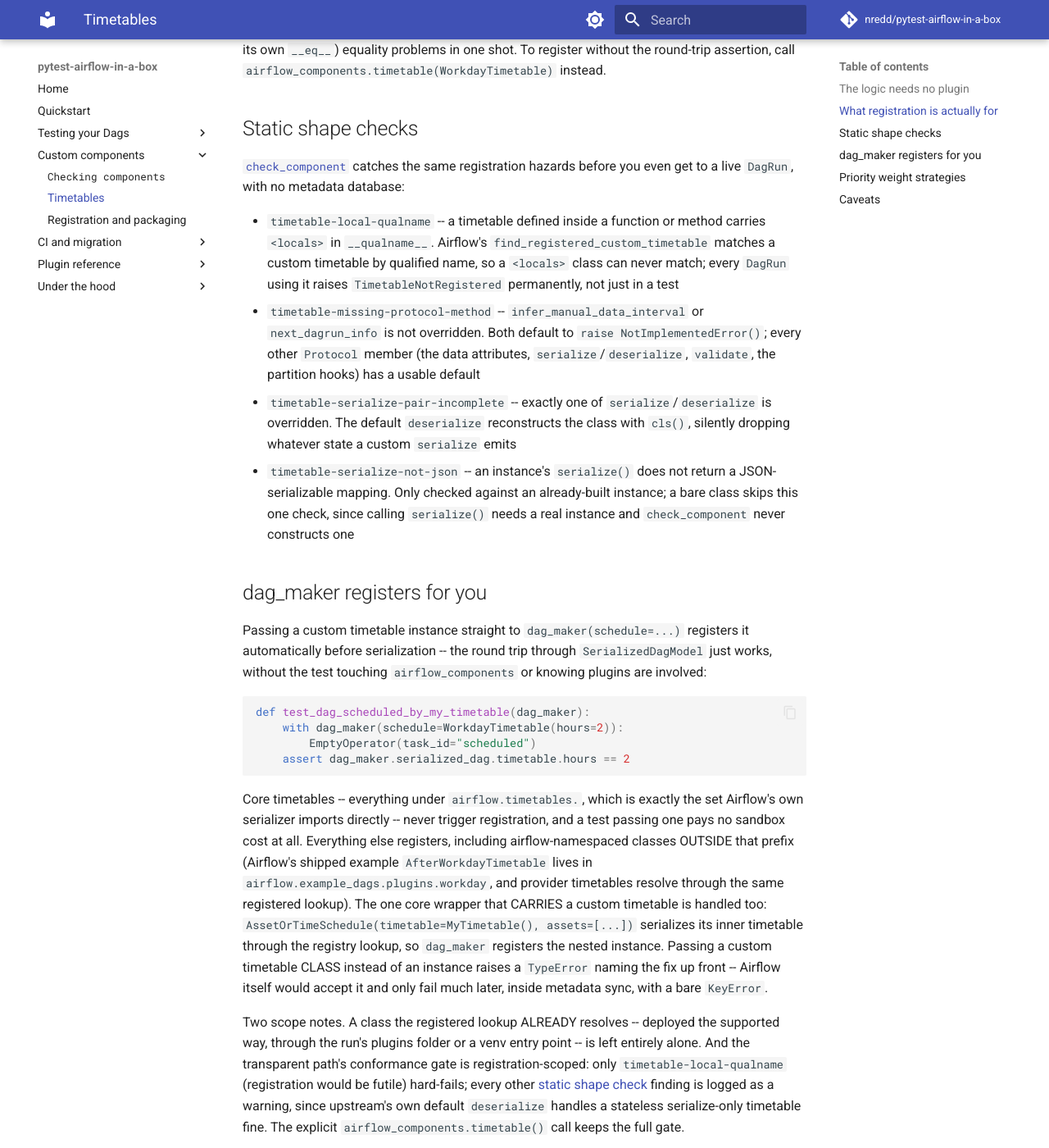
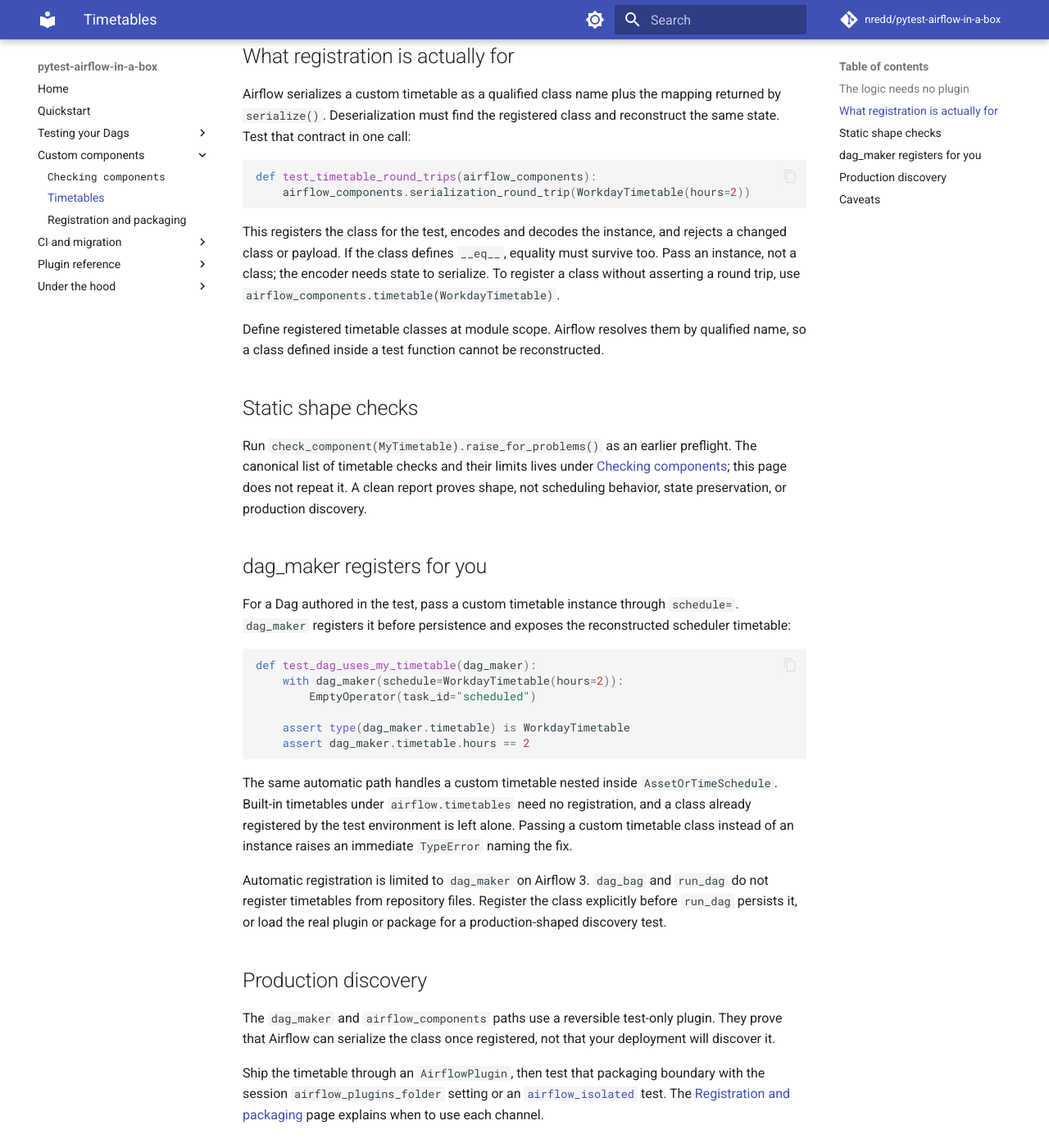
Before and after one commit to nredd/pytest-airflow-in-a-box, an MkDocs documentation site: the page built from docs/guide/custom-timetables.md, in a window 1280 px wide and 1400 px high, scrolled down 1278 px. Shown: the whole window at 82% size. Built offline with MkDocs 1.6.1 and Material for MkDocs 9.7.7, drawn with Linux system fonts in a browser that asks for light colours; comment, search, counter and statistics services are not loaded; some of the changed text lies outside the part shown.

Commit message:
docs: focus timetable testing guide

````diff
--- a/docs/guide/custom-timetables.md
+++ b/docs/guide/custom-timetables.md
@@ -1,144 +1,119 @@
 # Timetables
 
-Upstream's timetable documentation says a custom timetable "must be a subclass of
-`Timetable`, and be registered as a part of a plugin" -- and offers zero testing
-guidance. This page splits the problem the way it actually splits: the timetable's
-LOGIC needs nothing from this plugin, while registration -- the part that normally only
-breaks inside a running scheduler -- is one line.
+Test a custom timetable as three separate contracts:
+
+| Contract | Test |
+| --- | --- |
+| Scheduling behavior | Call the timetable directly |
+| Serialized state | Round-trip one instance with `airflow_components` |
+| Production discovery | Test the package or plugin that registers the class |
+
+Keeping those boundaries separate makes failures specific: logic tests need no Airflow
+registration, while a discovery test should not also be your scheduling algorithm test.
 
 ## The logic needs no plugin
 
-`next_dagrun_info` and `infer_manual_data_interval` are pure functions of a
-`DataInterval` and a `TimeRestriction`. Call them directly -- no registration, no
-fixture, no metadata database, not even this plugin:
+Call `next_dagrun_info` and `infer_manual_data_interval` on the timetable instance you
+constructed. These methods need no fixture, metadata database, or registration:
 
 ```python
 import pendulum
 from airflow.timetables.base import DataInterval, TimeRestriction
 
 
-def test_next_run_lands_on_the_next_workday():
+def test_workday_intervals():
     timetable = WorkdayTimetable()
-    info = timetable.next_dagrun_info(
+    monday = pendulum.datetime(2026, 1, 5, tz="UTC")
+    tuesday = pendulum.datetime(2026, 1, 6, tz="UTC")
+    expected = DataInterval(start=monday, end=tuesday)
+
+    automatic = timetable.next_dagrun_info(
         last_automated_data_interval=DataInterval(
             start=pendulum.datetime(2026, 1, 2, tz="UTC"),
             end=pendulum.datetime(2026, 1, 3, tz="UTC"),
         ),
         restriction=TimeRestriction(earliest=None, latest=None, catchup=True),
     )
-    assert info.run_after == pendulum.datetime(2026, 1, 6, tz="UTC")
+    manual = timetable.infer_manual_data_interval(run_after=tuesday)
+
+    assert automatic is not None
+    assert automatic.data_interval == expected
+    assert automatic.run_after == tuesday
+    assert manual == expected
 ```
 
-Test the scheduling behavior this way first. It is fast, deterministic, and covers the
-part of a timetable that actually contains decisions.
+Cover the boundary conditions your timetable owns: first run, catchup on and off, earliest and
+latest limits, daylight-saving transitions, and an empty schedule. Assert the complete
+`DataInterval`, not only `run_after`.
+
+On Airflow 3.2 and newer, the authoring Dag's timetable does not expose scheduler methods. Call
+your concrete timetable directly for logic tests. After `dag_maker` persists a Dag, use
+`dag_maker.timetable` when the assertion specifically needs the scheduler-side object.
 
 ## What registration is actually for
 
-Serialization. Airflow persists a Dag by encoding its timetable to a qualified class
-name and reconstructs it by looking that name up through the plugins manager --
-`encode_timetable` refuses an unregistered custom timetable outright on Airflow 3.1,
-and `decode_timetable` raises `TimetableNotRegistered` on every release. In production
-that lookup works because your deployment ships an `AirflowPlugin` listing the class in
-its `timetables` attribute; in a test process nothing has loaded any such plugin.
-
-The [`airflow_components`](custom-components-wiring.md#runtime-component-registration)
-registry closes that gap without you writing a plugin at all -- it synthesizes a
-throwaway `AirflowPlugin` carrying the class, registers it into the live plugins
-manager, and reverts everything when the test finishes:
+Airflow serializes a custom timetable as a qualified class name plus the mapping returned by
+`serialize()`. Deserialization must find the registered class and reconstruct the same state.
+Test that contract in one call:
 
 ```python
 def test_timetable_round_trips(airflow_components):
     airflow_components.serialization_round_trip(WorkdayTimetable(hours=2))
 ```
 
-That single call registers the class, runs the timetable conformance checks (see
-[Static shape checks](#static-shape-checks) below), and asserts
-`decode_timetable(encode_timetable(...))` reconstructs the instance -- catching "not
-registered", serialize/deserialize asymmetry, and (when the class defines its own
-`__eq__`) equality problems in one shot. To register without the round-trip assertion,
-call `airflow_components.timetable(WorkdayTimetable)` instead.
+This registers the class for the test, encodes and decodes the instance, and rejects a changed
+class or payload. If the class defines `__eq__`, equality must survive too. Pass an instance,
+not a class; the encoder needs state to serialize. To register a class without asserting a
+round trip, use `airflow_components.timetable(WorkdayTimetable)`.
+
+Define registered timetable classes at module scope. Airflow resolves them by qualified name,
+so a class defined inside a test function cannot be reconstructed.
 
 ## Static shape checks
 
-[`check_component`](custom-components.md) catches the same registration hazards before
-you even get to a live `DagRun`, with no metadata database:
-
-- `timetable-local-qualname` -- a timetable defined inside a function or method carries
-  `<locals>` in `__qualname__`. Airflow's `find_registered_custom_timetable` matches a
-  custom timetable by qualified name, so a `<locals>` class can never match; every `DagRun`
-  using it raises `TimetableNotRegistered` permanently, not just in a test
-- `timetable-missing-protocol-method` -- `infer_manual_data_interval` or
-  `next_dagrun_info` is not overridden. Both default to `raise NotImplementedError()`;
-  every other `Protocol` member (the data attributes, `serialize`/`deserialize`,
-  `validate`, the partition hooks) has a usable default
-- `timetable-serialize-pair-incomplete` -- exactly one of `serialize`/`deserialize` is
-  overridden. The default `deserialize` reconstructs the class with `cls()`, silently
-  dropping whatever state a custom `serialize` emits
-- `timetable-serialize-not-json` -- an instance's `serialize()` does not return a
-  JSON-serializable mapping. Only checked against an already-built instance; a bare class
-  skips this one check, since calling `serialize()` needs a real instance and
-  `check_component` never constructs one
+Run `check_component(MyTimetable).raise_for_problems()` as an earlier preflight. The canonical
+list of timetable checks and their limits lives under
+[Checking components](custom-components.md#timetables); this page does not repeat it. A clean
+report proves shape, not scheduling behavior, state preservation, or production discovery.
 
 ## dag_maker registers for you
 
-Passing a custom timetable instance straight to `dag_maker(schedule=...)` registers it
-automatically before serialization -- the round trip through `SerializedDagModel` just
-works, without the test touching `airflow_components` or knowing plugins are involved:
+For a Dag authored in the test, pass a custom timetable instance through `schedule=`.
+`dag_maker` registers it before persistence and exposes the reconstructed scheduler timetable:
 
 ```python
-def test_dag_scheduled_by_my_timetable(dag_maker):
+def test_dag_uses_my_timetable(dag_maker):
     with dag_maker(schedule=WorkdayTimetable(hours=2)):
         EmptyOperator(task_id="scheduled")
-    assert dag_maker.serialized_dag.timetable.hours == 2
+
+    assert type(dag_maker.timetable) is WorkdayTimetable
+    assert dag_maker.timetable.hours == 2
 ```
 
-Core timetables -- everything under `airflow.timetables.`, which is exactly the set
-Airflow's own serializer imports directly -- never trigger registration, and a test
-passing one pays no sandbox cost at all. Everything else registers, including
-airflow-namespaced classes OUTSIDE that prefix (Airflow's shipped example
-`AfterWorkdayTimetable` lives in `airflow.example_dags.plugins.workday`, and provider
-timetables resolve through the same registered lookup). The one core wrapper that
-CARRIES a custom timetable is handled too: `AssetOrTimeSchedule(timetable=MyTimetable(),
-assets=[...])` serializes its inner timetable through the registry lookup, so
-`dag_maker` registers the nested instance. Passing a custom timetable CLASS instead of
-an instance raises a `TypeError` naming the fix up front -- Airflow itself would accept
-it and only fail much later, inside metadata sync, with a bare `KeyError`.
+The same automatic path handles a custom timetable nested inside `AssetOrTimeSchedule`.
+Built-in timetables under `airflow.timetables` need no registration, and a class already
+registered by the test environment is left alone. Passing a custom timetable class instead of
+an instance raises an immediate `TypeError` naming the fix.
 
-Two scope notes. A class the registered lookup ALREADY resolves -- deployed the
-supported way, through the run's plugins folder or a venv entry point -- is left
-entirely alone. And the transparent path's conformance gate is registration-scoped:
-only `timetable-local-qualname` (registration would be futile) hard-fails; every other
-[static shape check](#static-shape-checks) finding is logged as a warning,
-since upstream's own default `deserialize` handles a stateless serialize-only timetable
-fine. The explicit `airflow_components.timetable()` call keeps the full gate.
+Automatic registration is limited to `dag_maker` on Airflow 3. `dag_bag` and `run_dag` do not
+register timetables from repository files. Register the class explicitly before `run_dag`
+persists it, or load the real plugin or package for a production-shaped discovery test.
 
-Transparent registration is a `dag_maker` feature. `run_dag` and `dag_bag` persist
-externally-authored Dags through the same serializer without it -- for those, call
-`airflow_components.timetable(MyTimetable)` yourself before persisting.
+## Production discovery
 
-## Priority weight strategies
+The `dag_maker` and `airflow_components` paths use a reversible test-only plugin. They prove
+that Airflow can serialize the class once registered, not that your deployment will discover
+it.
 
-Registration works the same for `PriorityWeightStrategy` subclasses -- same rationale
-as [above](#what-registration-is-actually-for), swapping timetable serialization for
-an operator's `weight_rule`. State must live on the class: deserialization
-re-instantiates with no arguments:
-
-```python
-def test_operator_uses_my_weight_strategy(airflow_components, dag_maker):
-    airflow_components.priority_weight_strategy(FixedWeightStrategy)
-    with dag_maker():
-        EmptyOperator(task_id="weighted", weight_rule=FixedWeightStrategy())
-```
+Ship the timetable through an `AirflowPlugin`, then test that packaging boundary with the
+session `airflow_plugins_folder` setting or an
+[`airflow_isolated`](custom-components-wiring.md#isolated-entry-point-discovery) test. The
+[Registration and packaging](custom-components-wiring.md) page explains when to use each
+channel.
 
 ## Caveats
 
-- Only a module-scope class can register: Airflow matches a custom timetable by
-  qualified name, so a class defined inside a test function can never resolve -- the
-  `timetable-local-qualname` conformance check refuses it up front with an explanation
-  instead of letting `TimetableNotRegistered` show up later
-- Registration (like all of `airflow_components`) requires Airflow 3.x; on the 2.x
-  family `dag_maker` behaves exactly as before and custom-timetable serialization is
-  unsupported
-- Registering the same class twice, or both calling `timetable()` and passing an
-  instance to `dag_maker(schedule=...)`, is harmless -- the lookup mapping is keyed by
-  qualified name and deduplicates
+- Direct timetable logic and `check_component` work on Airflow 2 and 3.
+- `airflow_components` and `dag_maker` automatic registration require Airflow 3. On Airflow 2,
+  custom-timetable serialization remains unsupported by these fixtures.
+- Registering the same class twice is harmless; Airflow's lookup is keyed by qualified name.
````
